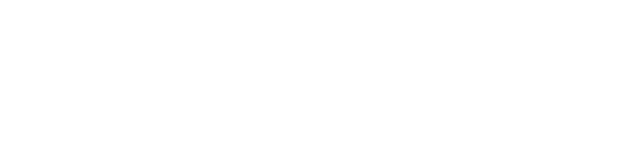
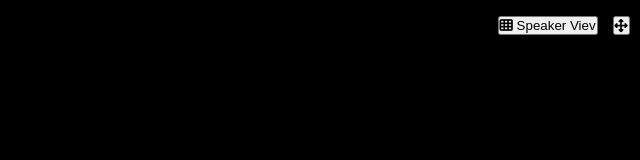
Before and after one commit to stefanometallo/html-css-zoom, a plain HTML site: page index.html in a window 1280 px wide. Shown: the whole page, without its empty margins (640-1280 px from the left). Drawn offline with Linux system fonts and the light colour scheme.

Commit message:
[add]header

```diff
--- a/css/style.css
+++ b/css/style.css
@@ -0,0 +1,28 @@
+* {
+    margin: 0;
+    padding: 0;
+    box-sizing: border-box;
+  }
+
+  body {
+    font-family: "Roboto", sans-serif;
+    background-color: black;
+    color: white;
+  }
+
+
+  .button {
+    padding: 0 10px;
+    display: flex;
+    flex-direction: row;
+    gap: 15px;
+    align-items: center;
+  }
+
+  header {
+    height: 50px;
+    display: flex;
+    flex-direction: row;
+    justify-content: flex-end;
+    align-items: center;
+  }
--- a/index.html
+++ b/index.html
@@ -19,6 +19,16 @@
        href="https://fonts.googleapis.com/css2?family=Roboto:wght@300;400;700&display=swap"
        rel="stylesheet"/>
 </head>
+<header>
+    <div class="button">
+      <button class="b-header">
+        <i class="fa-solid fa-table-cells"></i> Speaker Viev
+      </button>
+      <button class="b-header">
+        <i class="fa-solid fa-arrows-up-down-left-right fa-rotate-270"></i>
+      </button>
+    </div>
+  </header>
 <body>
 
 </body>
```
